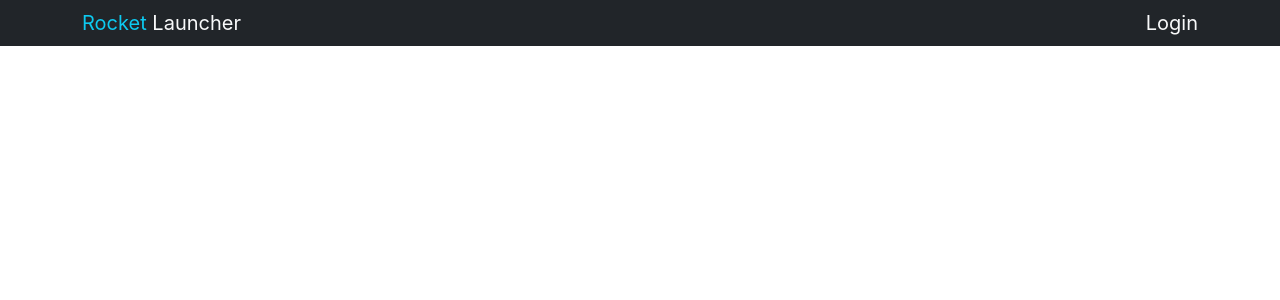
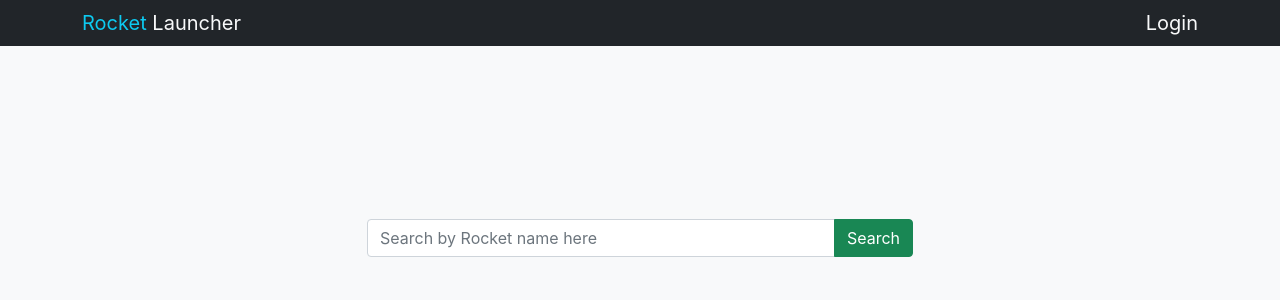
Before and after one commit to SohelTanbir/Rocket-Launcher, a React (Create React App) app: page / in a window 1280 px wide. Shown: the top 300 px of the page. Built offline with nearby package versions, Linux system fonts and the light colour scheme.

Commit message:
simple footer section added

```diff
--- a/src/App.js
+++ b/src/App.js
@@ -1,12 +1,14 @@
 
 import './App.css';
+import Footer from './components/Footer/Footer';
 import Header from './components/Header/Header';
-
+import SearchBar from './components/SearchBar/SearchBar';
 
 function App() {
   return (
     <div className="App">
       <Header/>
+      <SearchBar/>
     </div>
   );
 }
--- /dev/null
+++ b/src/components/Footer/Footer.jsx
@@ -0,0 +1,12 @@
+import React from 'react';
+
+const Footer = () =>{
+    return(
+       <div className="footer container text-center">
+           <hr />
+            <p className="text-muted">All Right Reserved &copy; Assignment from Technext </p>
+       </div>
+    )
+}
+
+export default Footer;
```
